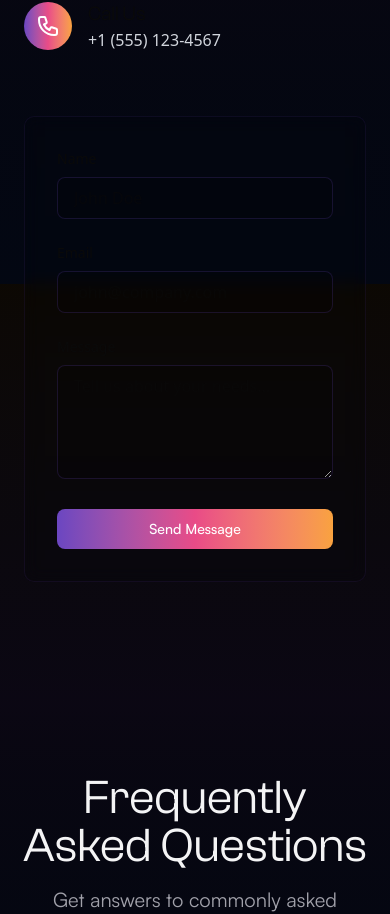
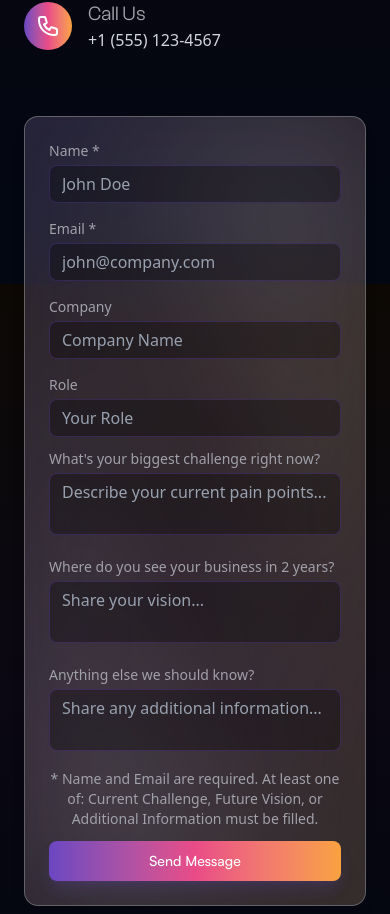
Before and after one commit to ZyftDev/zyft-landing-page, a Next.js app: page / in a window 390 px wide. Shown: the part 4780-5694 px from the top of the page. Built offline with nearby package versions, Linux system fonts and the light colour scheme.

Commit message:
chore: add new favicon

```diff
--- a/src/components/sections/Contact.tsx
+++ b/src/components/sections/Contact.tsx
@@ -1,10 +1,49 @@
-import { FC } from 'react';
+'use client';
+
+import { zodResolver } from '@hookform/resolvers/zod';
+
+import { FC, useState } from 'react';
+import { useForm } from 'react-hook-form';
 
 import { Button } from '@/components/ui';
+import { ContactFormData, contactFormSchema } from '@/lib/contact-form';
 
 export const Contact: FC = () => {
+  const [isSubmitting, setIsSubmitting] = useState(false);
+  const [submitSuccess, setSubmitSuccess] = useState(false);
+
+  const {
+    register,
+    handleSubmit,
+    formState: { errors },
+    reset,
+  } = useForm<ContactFormData>({
+    resolver: zodResolver(contactFormSchema),
+  });
+
+  const onSubmit = async (data: ContactFormData) => {
+    console.log('📝 Form Submission Data:', {
+      name: data.name,
+      email: data.email,
+      company: data.company,
+      role: data.role,
+      hasPainPoint: !!data.painPoint,
+      painPoint: data.painPoint,
+      hasVision: !!data.vision,
+      vision: data.vision,
+      hasAdditionalInfo: !!data.additionalInfo,
+      additionalInfo: data.additionalInfo,
+    });
+
+    setIsSubmitting(true);
+    await new Promise((resolve) => setTimeout(resolve, 1000));
+
+    setSubmitSuccess(true);
+    reset();
+    setIsSubmitting(false);
+  };
   return (
-    <section className="py-32" id="contact">
+    <section className="py-32 text-[var(--color-text-secondary)]" id="contact">
       <div className="max-w-6xl mx-auto px-6">
         <div className="grid grid-cols-1 md:grid-cols-2 gap-16 items-center">
           <div>
@@ -58,46 +97,169 @@ export const Contact: FC = () => {
               </div>
             </div>
           </div>
-          <div className="bg-black/10 backdrop-blur-sm rounded-lg p-8 border border-[#6B46C1]/10">
-            <form className="space-y-6">
+          <div className="bg-white/10 backdrop-blur-2xl rounded-xl p-6 border border-white/30 shadow-lg relative overflow-hidden">
+            <div className="absolute inset-0 bg-gradient-to-br from-[#6B46C1]/10 via-[#E94B87]/5 to-[#F9A23F]/10 pointer-events-none" />
+            <div className="absolute inset-0 bg-gradient-to-tr from-white/20 via-transparent to-white/20 pointer-events-none blur-3xl" />
+            <form onSubmit={handleSubmit(onSubmit)} className="space-y-3 relative">
+              <div className="grid grid-cols-1 md:grid-cols-2 gap-4">
                 <div>
-                <label htmlFor="name" className="block text-sm font-medium mb-2">
-                  Name
+                  <label htmlFor="name" className="block text-sm font-medium mb-1">
+                    Name *
                   </label>
                   <input
                     type="text"
                     id="name"
-                  className="w-full px-4 py-2 bg-black/20 rounded-md border border-[#6B46C1]/20 focus:border-[#6B46C1] focus:outline-none transition-colors"
+                    {...register('name')}
+                    className={`w-full px-3 py-1.5 bg-black/30 rounded-md border ${
+                      errors.name ? 'border-red-500' : 'border-[#6B46C1]/30'
+                    } focus:border-[#6B46C1] focus:ring-1 focus:ring-[#6B46C1]/50 focus:outline-none transition-all placeholder:text-gray-400`}
                     placeholder="John Doe"
                   />
+                  {errors.name && (
+                    <p className="mt-1 text-xs text-red-500">{errors.name.message}</p>
+                  )}
                 </div>
+
+                {/* Email field */}
                 <div>
-                <label htmlFor="email" className="block text-sm font-medium mb-2">
-                  Email
+                  <label htmlFor="email" className="block text-sm font-medium mb-1">
+                    Email *
                   </label>
                   <input
                     type="email"
                     id="email"
-                  className="w-full px-4 py-2 bg-black/20 rounded-md border border-[#6B46C1]/20 focus:border-[#6B46C1] focus:outline-none transition-colors"
+                    {...register('email')}
+                    className={`w-full px-3 py-1.5 bg-black/30 rounded-md border ${
+                      errors.email ? 'border-red-500' : 'border-[#6B46C1]/30'
+                    } focus:border-[#6B46C1] focus:ring-1 focus:ring-[#6B46C1]/50 focus:outline-none transition-all placeholder:text-gray-400`}
                     placeholder="john@company.com"
                   />
+                  {errors.email && (
+                    <p className="mt-1 text-xs text-red-500">{errors.email.message}</p>
+                  )}
                 </div>
+
+                {/* Company field */}
                 <div>
-                <label htmlFor="message" className="block text-sm font-medium mb-2">
-                  Message
+                  <label htmlFor="company" className="block text-sm font-medium mb-1">
+                    Company
+                  </label>
+                  <input
+                    type="text"
+                    id="company"
+                    {...register('company')}
+                    className={`w-full px-3 py-1.5 bg-black/30 rounded-md border ${
+                      errors.company ? 'border-red-500' : 'border-[#6B46C1]/30'
+                    } focus:border-[#6B46C1] focus:ring-1 focus:ring-[#6B46C1]/50 focus:outline-none transition-all placeholder:text-gray-400`}
+                    placeholder="Company Name"
+                  />
+                  {errors.company && (
+                    <p className="mt-1 text-xs text-red-500">{errors.company.message}</p>
+                  )}
+                </div>
+
+                {/* Role field */}
+                <div>
+                  <label htmlFor="role" className="block text-sm font-medium mb-1">
+                    Role
+                  </label>
+                  <input
+                    type="text"
+                    id="role"
+                    {...register('role')}
+                    className={`w-full px-3 py-1.5 bg-black/30 rounded-md border ${
+                      errors.role ? 'border-red-500' : 'border-[#6B46C1]/30'
+                    } focus:border-[#6B46C1] focus:ring-1 focus:ring-[#6B46C1]/50 focus:outline-none transition-all placeholder:text-gray-400`}
+                    placeholder="Your Role"
+                  />
+                  {errors.role && (
+                    <p className="mt-1 text-xs text-red-500">{errors.role.message}</p>
+                  )}
+                </div>
+              </div>
+
+              {/* Detailed Info - Single Column */}
+              <div className="space-y-4">
+                {/* Pain Point field */}
+                <div>
+                  <label htmlFor="painPoint" className="block text-sm font-medium mb-1">
+                    What&apos;s your biggest challenge right now?
                   </label>
                   <textarea
-                  id="message"
-                  rows={4}
-                  className="w-full px-4 py-2 bg-black/20 rounded-md border border-[#6B46C1]/20 focus:border-[#6B46C1] focus:outline-none transition-colors"
-                  placeholder="Tell us about your needs..."
+                    id="painPoint"
+                    {...register('painPoint')}
+                    rows={2}
+                    className={`w-full px-3 py-1.5 bg-black/30 rounded-md border ${
+                      errors.painPoint ? 'border-red-500' : 'border-[#6B46C1]/30'
+                    } focus:border-[#6B46C1] focus:ring-1 focus:ring-[#6B46C1]/50 focus:outline-none transition-all placeholder:text-gray-400 resize-none`}
+                    placeholder="Describe your current pain points..."
                   />
+                  {errors.painPoint && (
+                    <p className="mt-1 text-xs text-red-500">{errors.painPoint.message}</p>
+                  )}
                 </div>
+
+                {/* Vision field */}
+                <div>
+                  <label htmlFor="vision" className="block text-sm font-medium mb-1">
+                    Where do you see your business in 2 years?
+                  </label>
+                  <textarea
+                    id="vision"
+                    {...register('vision')}
+                    rows={2}
+                    className={`w-full px-3 py-1.5 bg-black/30 rounded-md border ${
+                      errors.vision ? 'border-red-500' : 'border-[#6B46C1]/30'
+                    } focus:border-[#6B46C1] focus:ring-1 focus:ring-[#6B46C1]/50 focus:outline-none transition-all placeholder:text-gray-400 resize-none`}
+                    placeholder="Share your vision..."
+                  />
+                  {errors.vision && (
+                    <p className="mt-1 text-xs text-red-500">{errors.vision.message}</p>
+                  )}
+                </div>
+
+                {/* Additional Info field */}
+                <div>
+                  <label htmlFor="additionalInfo" className="block text-sm font-medium mb-1">
+                    Anything else we should know?
+                  </label>
+                  <textarea
+                    id="additionalInfo"
+                    {...register('additionalInfo')}
+                    rows={2}
+                    className={`w-full px-3 py-1.5 bg-black/30 rounded-md border ${
+                      errors.additionalInfo ? 'border-red-500' : 'border-[#6B46C1]/30'
+                    } focus:border-[#6B46C1] focus:ring-1 focus:ring-[#6B46C1]/50 focus:outline-none transition-all placeholder:text-gray-400 resize-none`}
+                    placeholder="Share any additional information..."
+                  />
+                  {errors.additionalInfo && (
+                    <p className="mt-1 text-xs text-red-500">{errors.additionalInfo.message}</p>
+                  )}
+                </div>
+              </div>
+
+              {/* Form-level validation message */}
+              <p className="text-sm text-center">
+                * Name and Email are required. At least one of: Current Challenge, Future Vision, or
+                Additional Information must be filled.
+              </p>
+
+              {/* Submit error */}
+
+              {/* Success message */}
+              {submitSuccess && (
+                <p className="text-sm text-green-500 text-center">
+                  Thank you for your message! We&apos;ll get back to you soon.
+                </p>
+              )}
+
               <Button
+                type="submit"
                 size="lg"
-                className="w-full bg-gradient-to-r from-[#6B46C1] via-[#E94B87] to-[#F9A23F] hover:opacity-90 text-white font-satoshi"
+                disabled={isSubmitting}
+                className="w-full bg-gradient-to-r from-[#6B46C1] via-[#E94B87] to-[#F9A23F] hover:opacity-90 text-white font-satoshi disabled:opacity-50 shadow-lg shadow-[#6B46C1]/20 hover:shadow-xl hover:shadow-[#6B46C1]/30 transition-all duration-300"
               >
-                Send Message
+                {isSubmitting ? 'Sending...' : 'Send Message'}
               </Button>
             </form>
           </div>
--- /dev/null
+++ b/src/lib/contact-form.ts
@@ -0,0 +1,25 @@
+import { z } from 'zod';
+
+export const contactFormSchema = z
+  .object({
+    name: z.string().min(1, 'Name is required'),
+    email: z.string().min(1, 'Email is required').email('Invalid email format'),
+    company: z.string().optional(),
+    role: z.string().optional(),
+    painPoint: z.string().optional(),
+    vision: z.string().optional(),
+    additionalInfo: z.string().optional(),
+  })
+  .refine(
+    (data) => {
+      // At least one of painPoint, vision, or additionalInfo must be filled
+      return data.painPoint || data.vision || data.additionalInfo;
+    },
+    {
+      message:
+        'Please fill in at least one of: Current Pain Point, Future Vision, or Additional Information',
+      path: ['form'], // This will be used to show the error at the form level
+    }
+  );
+
+export type ContactFormData = z.infer<typeof contactFormSchema>;
```
Also changed, not shown: package.json (+6 -1 lines), 2 other files (tests, documents, lock files or other folders). Lines whose indentation alone changed are shown as unchanged.
